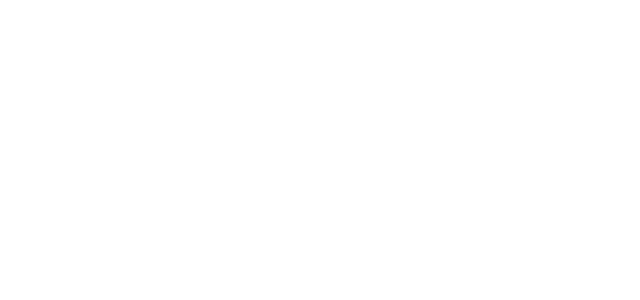
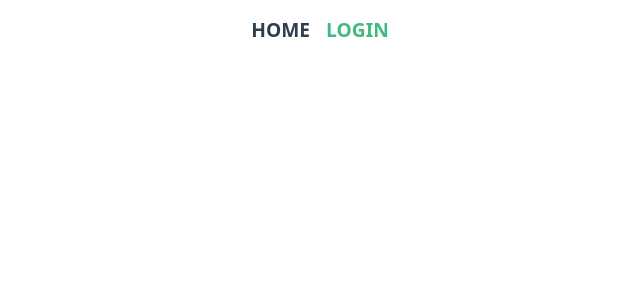
Before and after one commit to Pancratzia/Vue-Projects, a Vue app in the folder auth-project/: page /auth in a window 1280 px wide. Before the commit this address had no page. Shown: the top 300 px of the page, without its empty margins (320-960 px from the left). Built offline with nearby package versions, Linux system fonts and the light colour scheme.

Commit message:
Creando las nuevas vistas y rutas

```diff
--- a/auth-project/src/App.vue
+++ b/auth-project/src/App.vue
@@ -1,6 +1,38 @@
 <template>
-  <router-view/>
+
+  <div class="nav">
+    <router-link :to="{ name: 'home' }">Home</router-link>
+    <router-link :to="{ name: 'auth' }">Login</router-link>
+  </div>
+  <router-view />
+
 </template>
 
 <style lang="scss">
+body {
+  margin: 0;
+  padding: 0;
+  font-family: system-ui, -apple-system, BlinkMacSystemFont, 'Segoe UI', Roboto, Oxygen, Ubuntu, Cantarell, 'Open Sans', 'Helvetica Neue', sans-serif
+}
+
+.nav {
+  display: flex;
+  justify-content: center;
+  align-items: center;
+  gap: 1rem;
+  padding: 1rem 0;
+
+  a {
+    text-decoration: none;
+    color: #2c3e50;
+    text-transform: uppercase;
+    font-weight: bold;
+    font-size: 1.2rem;
+
+    &.router-link-exact-active {
+      color: #42b983;
+    }
+
+  }
+}
 </style>
--- a/auth-project/src/router/index.ts
+++ b/auth-project/src/router/index.ts
@@ -1,11 +1,21 @@
 import { createRouter, createWebHistory, RouteRecordRaw } from 'vue-router'
 import HomeView from '../views/HomeView.vue'
+import AuthView from '@/views/AuthView.vue'
 
 const routes: Array<RouteRecordRaw> = [
   {
     path: '/',
     name: 'home',
     component: HomeView
+  },
+  {
+    path: '/auth',
+    name: 'auth',
+    component: AuthView
+  },
+  {
+    path: "/:pathMatch(.*)*",
+    redirect: () => { return { name: "home" }},
   }
 ]
 
--- /dev/null
+++ b/auth-project/src/views/AuthView.vue
@@ -0,0 +1,11 @@
+<template>
+    <div>
+
+    </div>
+</template>
+
+<script lang="ts" setup>
+</script>
+
+<style scoped>
+</style>
```
